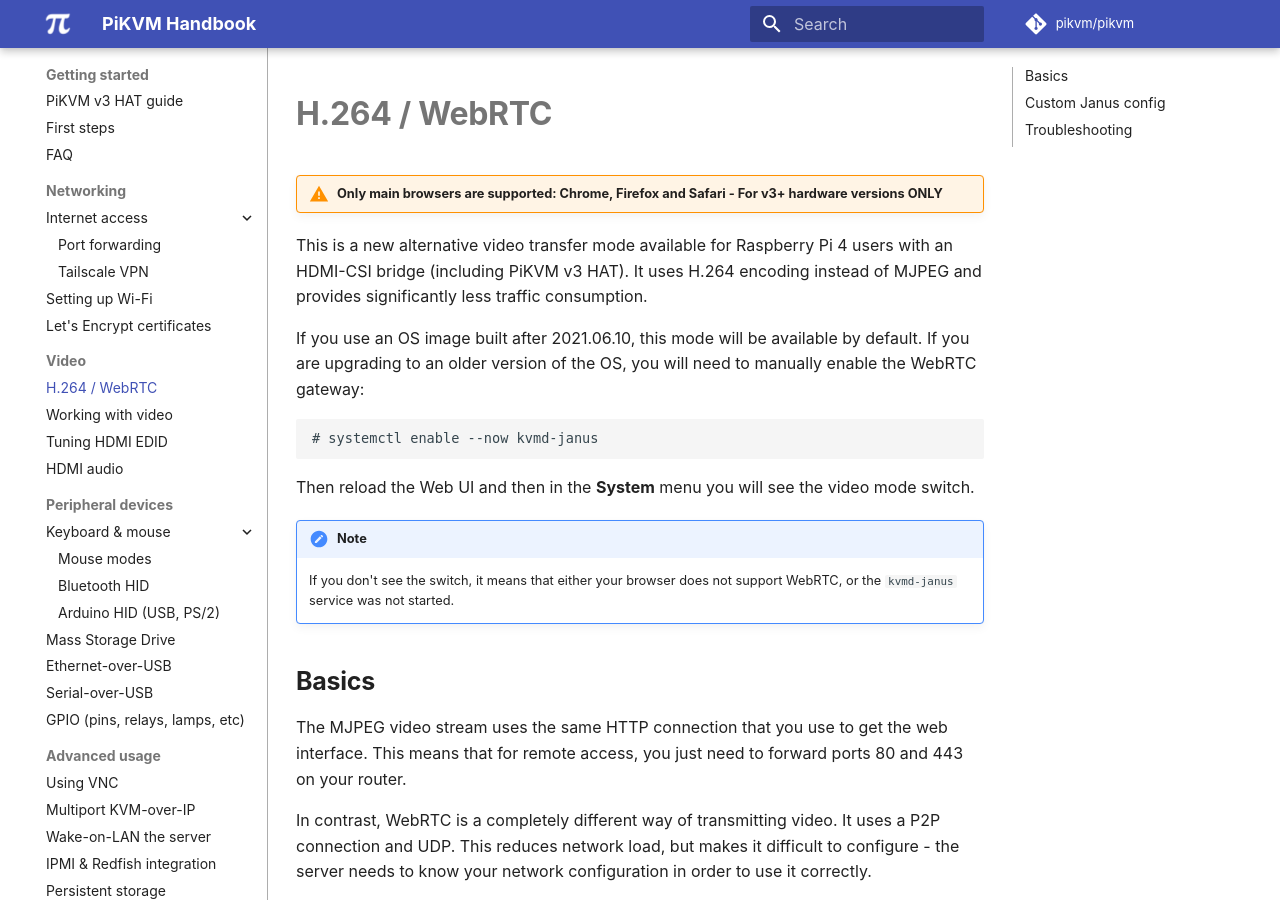
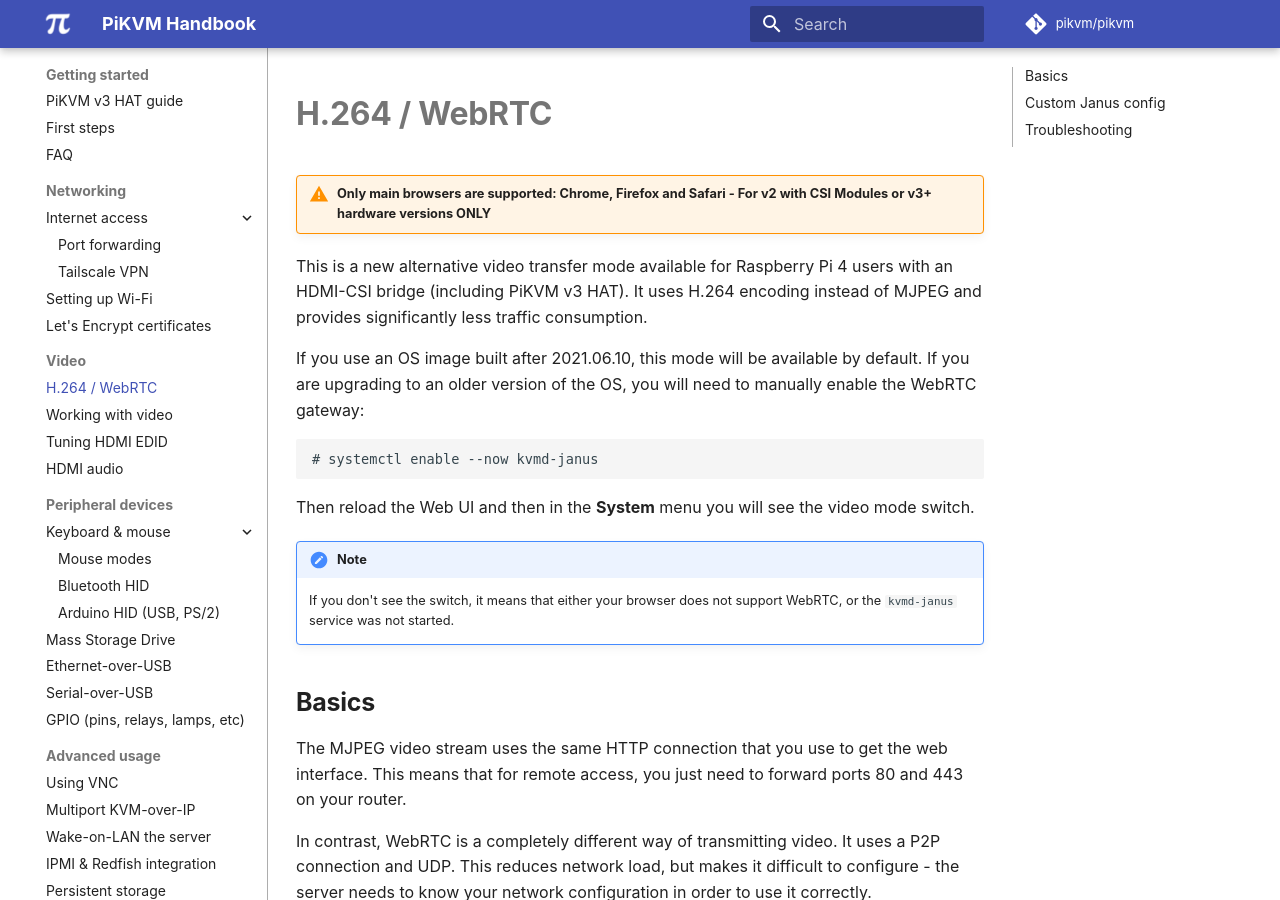
Before and after one commit to pikvm/pikvm, an MkDocs documentation site: the page built from docs/webrtc.md, in a window 1280 px wide and 900 px high. Built offline with MkDocs 1.6.1 and Material for MkDocs 9.7.7, drawn with Linux system fonts in a browser that asks for light colours; some web fonts are replaced; comment, search, counter and statistics services are not loaded.

Commit message:
Update webrtc.md

```diff
--- a/docs/webrtc.md
+++ b/docs/webrtc.md
@@ -1,6 +1,6 @@
 # H.264 / WebRTC
 
-!!! warning "Only main browsers are supported: Chrome, Firefox and Safari - For v3+ hardware versions ONLY"
+!!! warning "Only main browsers are supported: Chrome, Firefox and Safari - For v2 with CSI Modules or v3+ hardware versions ONLY"
 
 This is a new alternative video transfer mode available for Raspberry Pi 4 users with an HDMI-CSI bridge (including PiKVM v3 HAT).
 It uses H.264 encoding instead of MJPEG and provides significantly less traffic consumption.
```
